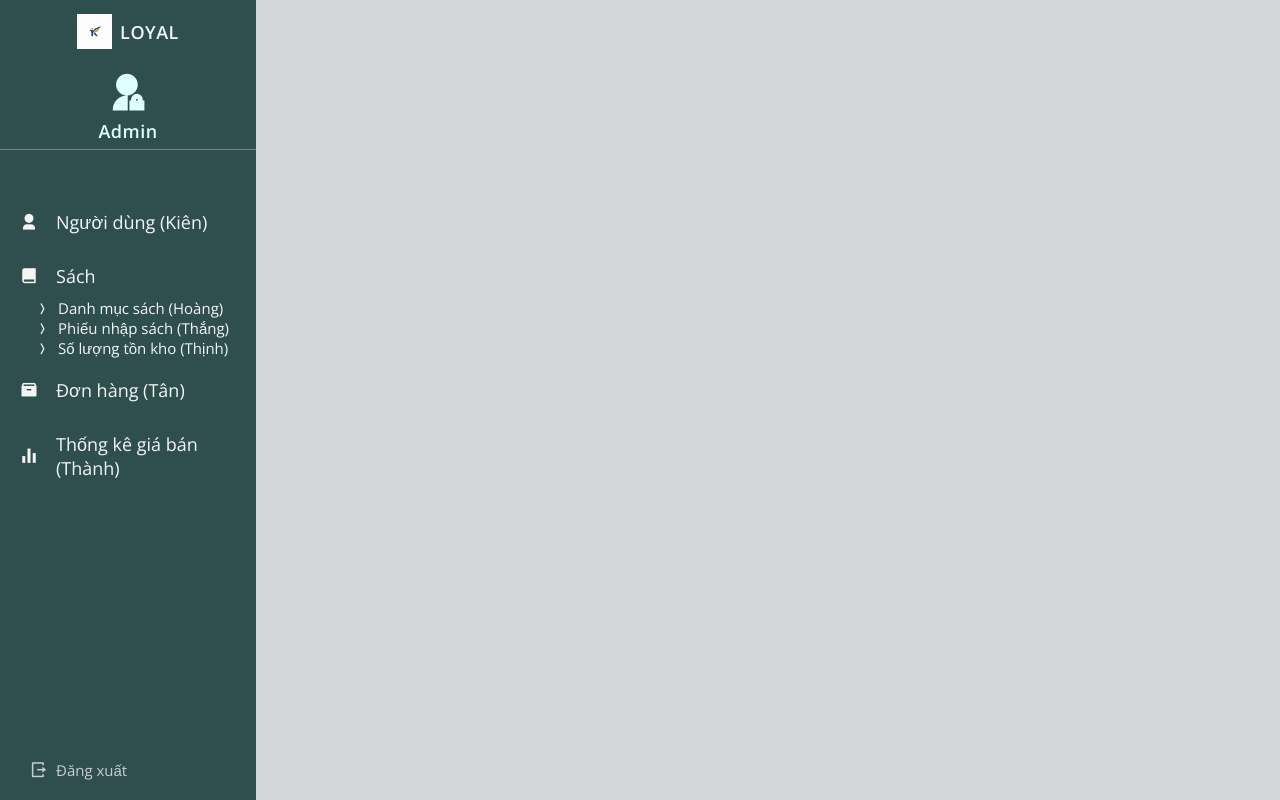
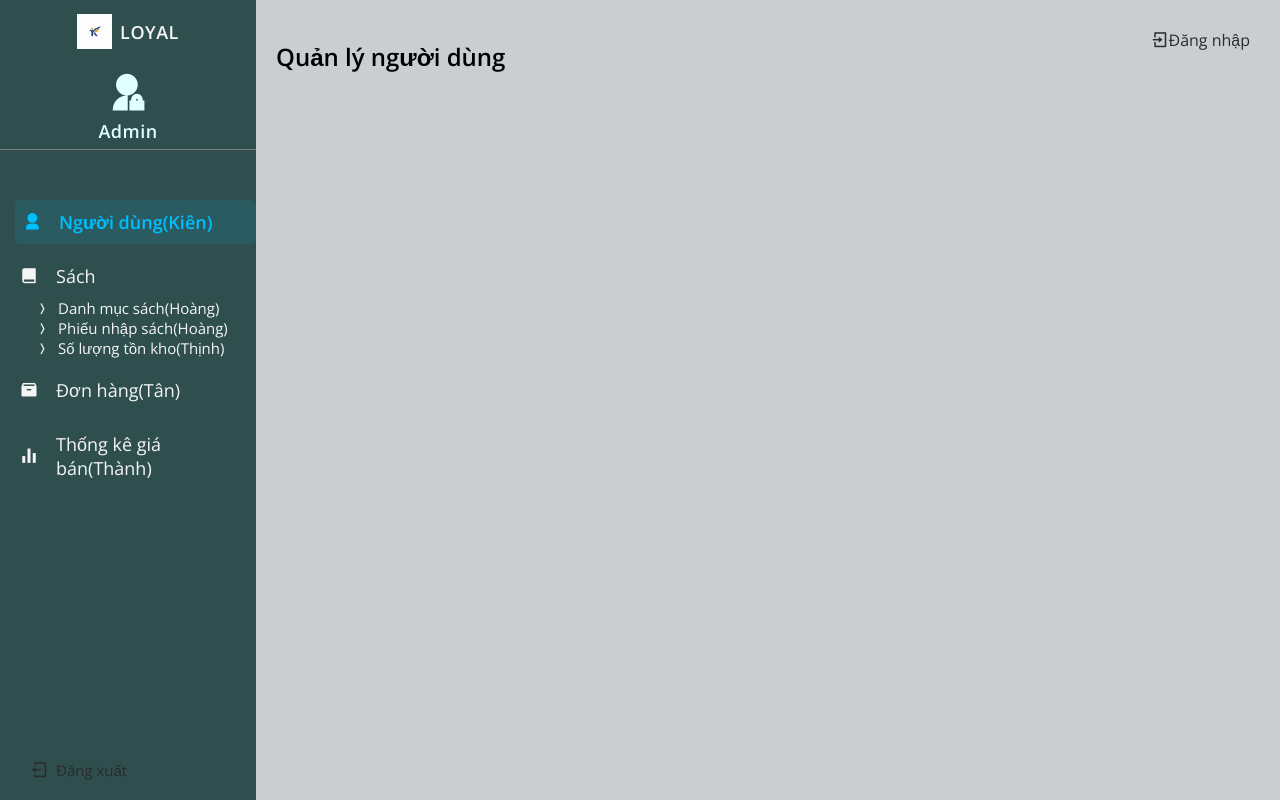
Before and after one commit to VanNguyenDucThinh/D-n-Web, a plain HTML site: page TrangAdmin/index.html in a window 1280 px wide. Both pictures are taken after a click on the link "Sách". Drawn offline with nearby package versions, Linux system fonts and the light colour scheme.

Commit message:
Chỉnh lại

```diff
--- a/TrangAdmin/index.html
+++ b/TrangAdmin/index.html
@@ -17,6 +17,12 @@
   </head>
   <body>
     <section class="admin">
+      <!-- nút đăng nhập -->
+      <header class="admin-header">
+        <div class="login-btn">
+          <a href=""><i class="ri-login-box-line"></i>Đăng nhập</a>
+        </div>
+      </header>
       <!-- row-grid dễ quản lí cột và bảng lưới -->
       <div class="row-grid">
         <div class="admin-sidebar">
@@ -33,39 +39,46 @@
                 <a href=""> <i class="ri-dashboard-fill"></i>Dashboard-fill</a>
               </li>  -->
               <li>
-                <a href=""><i class="ri-user-3-fill"></i>Người dùng (Kiên)</a>
+                <a href="" class="user"
+                  ><i class="ri-user-3-fill"></i>Người dùng(Kiên)</a
+                >
               </li>
               <li>
                 <a href=""><i class="ri-book-fill"></i>Sách</a>
                 <ul class="book-menu">
                   <li>
                     <a href=""
-                      ><i class="ri-arrow-right-wide-fill"></i>Danh mục sách (Hoàng)</a
+                      ><i class="ri-arrow-right-wide-fill"></i>Danh mục
+                      sách(Hoàng)</a
                     >
                   </li>
                   <li>
                     <a href=""
-                      ><i class="ri-arrow-right-wide-fill"></i>Phiếu nhập sách (Thắng)</a
+                      ><i class="ri-arrow-right-wide-fill"></i>Phiếu nhập
+                      sách(Hoàng)</a
                     >
                   </li>
                   <li>
                     <a href=""
-                      ><i class="ri-arrow-right-wide-fill"></i>Số lượng tồn kho (Thịnh)</a
+                      ><i class="ri-arrow-right-wide-fill"></i>Số lượng tồn
+                      kho(Thịnh)</a
                     >
                   </li>
                 </ul>
               </li>
 
               <li>
-                <a href=""><i class="ri-archive-2-fill"></i>Đơn hàng (Tân)</a>
+                <a href=""><i class="ri-archive-2-fill"></i>Đơn hàng(Tân)</a>
               </li>
               <li>
-                <a href=""><i class="ri-bar-chart-fill"></i>Thống kê giá bán (Thành)</a>
+                <a href=""
+                  ><i class="ri-bar-chart-fill"></i>Thống kê giá bán(Thành)</a
+                >
               </li>
             </ul>
           </div>
           <div class="logout-section">
-            <a href="#"> <i class="ri-logout-box-r-line"></i> Đăng xuất </a>
+            <a href="#"> <i class="ri-logout-box-line"></i> Đăng xuất </a>
           </div>
         </div>
         <div class="admin-content"></div>
--- a/TrangAdmin/script.js
+++ b/TrangAdmin/script.js
@@ -1,13 +1,112 @@
-const menuLi = document.querySelectorAll(
-  ".admin-sidebar-content > ul > li > a"
-);
+document.addEventListener("DOMContentLoaded", () => {
+  const adminContent = document.querySelector(".admin-content");
+  const sidebar = document.querySelector(".admin-sidebar");
+  const sidebarToggle = document.getElementById("sidebarToggle");
 
-menuLi.forEach((link) => {
-  link.addEventListener("click", (e) => {
-    e.preventDefault();
-    const bookMenu = link.parentElement.querySelector("ul");
-    if (bookMenu) {
-      bookMenu.classList.toggle("active");
-    }
+  const sections = {
+    "Người dùng(Kiên)": `
+      <div class="user-section" style="margin-top: 20px;">
+        <h2>Quản lý người dùng</h2>
+      </div>
+    `,
+    Sách: `
+      <div class="book-section" style="margin-top: 20px;">
+        <h2>Quản lý sách</h2>
+        <ul>
+          <li>Danh mục sách</li>
+          <li>Phiếu nhập sách</li>
+          <li>Số lượng tồn kho</li>
+        </ul>
+      </div>
+    `,
+    "Danh mục sách(Hoàng)": `
+      <div style="margin-top: 20px;">
+        <h2>Danh mục sách</h2>
+      </div>
+    `,
+    "Phiếu nhập sách(Hoàng)": `
+      <div style="margin-top: 20px;">
+        <h2>Phiếu nhập sách</h2>
+      </div>
+    `,
+    "Số lượng tồn kho(Thịnh)": `
+      <div style="margin-top: 20px;">
+        <h2>Số lượng sách tồn kho</h2>
+      </div>
+    `,
+    "Đơn hàng(Tân)": `
+      <div class="order-section" style="margin-top: 20px;">
+        <h2>Quản lý đơn hàng</h2>
+      </div>
+    `,
+    "Thống kê giá bán(Thành)": `
+      <div class="stats-section" style="margin-top: 20px;">
+        <h2>Thống kê</h2>
+      </div>
+    `,
+  };
+
+  // Hiển thị Người dùng khi mở trang admin
+  adminContent.innerHTML = sections["Người dùng(Kiên)"] || "";
+
+  //Mình lấy tất cả link trong sidebar
+  const menuLinks = document.querySelectorAll(".admin-sidebar-content ul li a");
+
+  menuLinks.forEach((link) => link.classList.remove("active"));
+  const defaultMenu = document.querySelector(".user");
+  if (defaultMenu) defaultMenu.classList.add("active");
+
+  // Toggle sidebar trên mobile (nếu có nút)
+  if (sidebarToggle) {
+    sidebarToggle.addEventListener("click", () => {
+      sidebar.classList.toggle("open");
+    });
+  }
+
+  function getSectionNameFromLink(link) {
+    if (link.dataset && link.dataset.section)
+      return link.dataset.section.trim();
+    return link.textContent.replace(/\s+/g, " ").trim();
+  }
+
+  // Gắn sự kiện cho từng link
+  menuLinks.forEach((link) => {
+    link.addEventListener("click", (e) => {
+      e.preventDefault();
+
+      let parentLi = link.parentElement;
+      let submenu = null;
+      try {
+        submenu = parentLi.querySelector(":scope > ul");
+      } catch (err) {
+        submenu = parentLi.querySelector("ul");
+      }
+
+      // Nếu link là menu cha (có submenu): toggle submenu và dừng (không load nội dung)
+      if (submenu) {
+        submenu.classList.toggle("active");
+        parentLi.classList.toggle("expanded");
+        return;
+      }
+
+      // Nếu không có submenu: highlight menu hiện tại và load nội dung
+      menuLinks.forEach((l) => l.classList.remove("active"));
+      link.classList.add("active");
+
+      const sectionName = getSectionNameFromLink(link);
+      if (sections[sectionName]) {
+        adminContent.innerHTML = sections[sectionName];
+      } else {
+        // không found thì log rõ để debug
+        console.warn(
+          `Section "${sectionName}" không tồn tại trong object sections.`
+        );
+      }
+
+      // Đóng sidebar trên mobile
+      if (window.innerWidth <= 768) {
+        sidebar.classList.remove("open");
+      }
+    });
   });
 });
--- a/TrangAdmin/style.css
+++ b/TrangAdmin/style.css
@@ -1,8 +1,8 @@
 :root {
   --main-bg-color: rgb(47, 79, 79);
-  --sub-bg-color: #d3d5d8;
+  --sub-bg-color: #cbced1;
   --top-height: 80px;
-  --hover-color: rgb(71, 245, 245);
+  --hover-color: rgba(0, 191, 255, 0.1);
 }
 
 html,
@@ -142,14 +142,26 @@ li {
   transition: all 0.3s ease;
 }
 
+admin-sidebar-content ul ul {
+  display: none;
+  margin-left: 20px;
+}
+.admin-sidebar-content ul ul.active {
+  display: block;
+}
 .admin-sidebar-content > ul > li:hover {
   background-color: var(--hover-color);
   box-shadow: inset 0 0 5px rgba(255, 255, 255, 0.1);
   color: black;
   padding-left: 10px;
 }
-.admin-sidebar-content li:hover{
-  background-color: rgba(0, 0, 0, 0.5);
+/* Tô menu đang active */
+.admin-sidebar-content a.active {
+  color: #00bfff;
+  font-weight: bold;
+  background-color: rgba(0, 191, 255, 0.1);
+  border-radius: 5px;
+  padding-left: 8px;
 }
 
 /* Submenu (book-menu) */
@@ -178,6 +190,27 @@ li {
   color: var(--hover-color);
 }
 
+/* Đăng nhập*/
+.admin-header {
+  position: fixed;
+  top: 0;
+  right: 0;
+  width: 100%;
+  height: var(--top-height);
+  display: flex;
+  justify-content: flex-end;
+  align-items: center;
+  padding: 0 30px;
+  z-index: 1000;
+}
+
+.login-btn a {
+  color: #2c2b2b;
+}
+
+.login-btn i {
+  font-size: 18px;
+}
 /* Logout section */
 .logout-section {
   position: absolute;
@@ -191,15 +224,14 @@ li {
   display: flex;
   align-items: center;
   gap: 8px;
-  color: #cccccc;
+  color: #2c2b2b;
   font-size: 15px;
   transition: color 0.3s ease;
 }
-
-.logout-section a:hover {
+/* .logout-section a:hover {
   color: var(--hover-color);
 }
-
+*/
 .logout-section i {
   font-size: 18px;
 }
@@ -216,15 +248,14 @@ li {
   box-sizing: border-box;
 }
 
-/* Responsive */
-@media (max-width: 650px) {
+@media (max-width: 768px) {
   .admin .row-grid {
-    grid-template-columns: 0 1fr; /* Sidebar ẩn, content 100% */
+    grid-template-columns: 0 1fr; /* Sidebar ẩn, bên content sẽ chiếm hết */
   }
   .admin-sidebar {
     width: 0;
   }
   .admin-sidebar.open {
-    width: 100%; /* Khi mở, chiếm toàn bộ nếu cần */
+    width: 100%; /* nó chiếm toàn bộ nếu cần */
   }
 }
```
